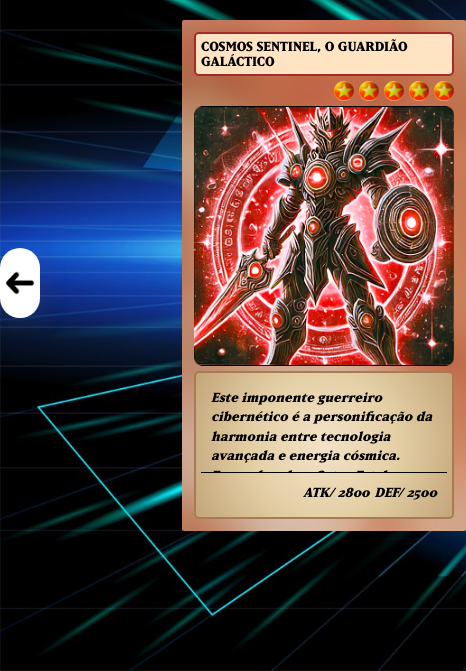
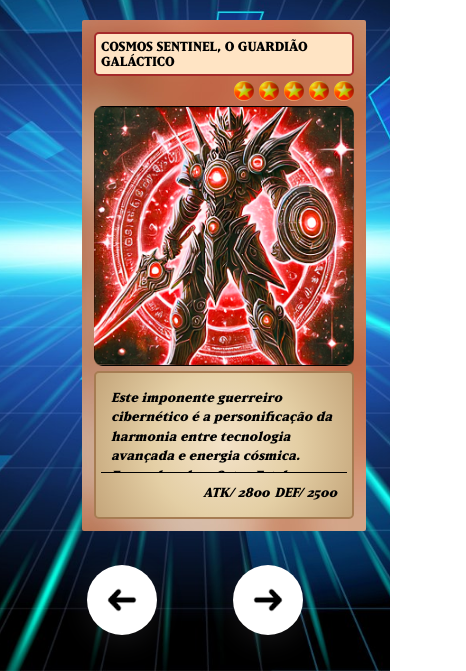
Before and after one commit to arthursiq5/dev-em-dobro-yu-gi-oh, a plain HTML site: page index.html in a window 390 px wide. Shown: the part 173-844 px from the top of the page, 466 px wide, since content can reach past the window. Drawn offline with Linux system fonts and the light colour scheme.

Commit message:
Added responsivity

```diff
--- a/index.html
+++ b/index.html
@@ -9,6 +9,7 @@
     <link rel="stylesheet" href="src/css/fonts.css">
     <link rel="stylesheet" href="src/css/styles.css">
     <link rel="stylesheet" href="src/css/card-details.css">
+    <link rel="stylesheet" href="src/css/responsivo.css">
 
     <script async defer src="src/js/main.js"></script>
 </head>
--- /dev/null
+++ b/src/css/responsivo.css
@@ -0,0 +1,48 @@
+@media (max-width: 768px) {
+	body {
+		background-position: center;
+		padding: 0 15px;
+	}
+
+	.slider {
+		gap: 10px;
+	}
+}
+
+@media (max-width: 496px) {
+	.lista-personagens {
+		width: 250px;
+	}
+
+	.imagem-carta {
+		width: 100%;
+	}
+
+	.slider {
+		position: relative;
+	}
+
+	.btn-seta {
+		position: absolute;
+		bottom: -14%;
+	}
+
+	#btn-avancar {
+		right: 20%;
+	}
+	#btn-voltar {
+		left: 20%;
+	}
+}
+
+@media (max-width: 375px) {
+	body {
+		gap: 10px;
+		justify-content: start;
+		padding-top: 10px;
+	}
+
+	.cabecalho {
+		font-size: 12px;
+	}
+}
```
